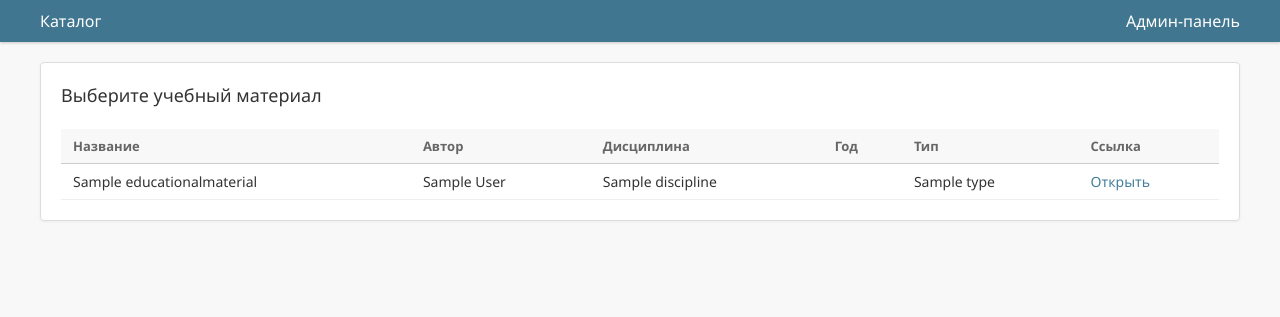
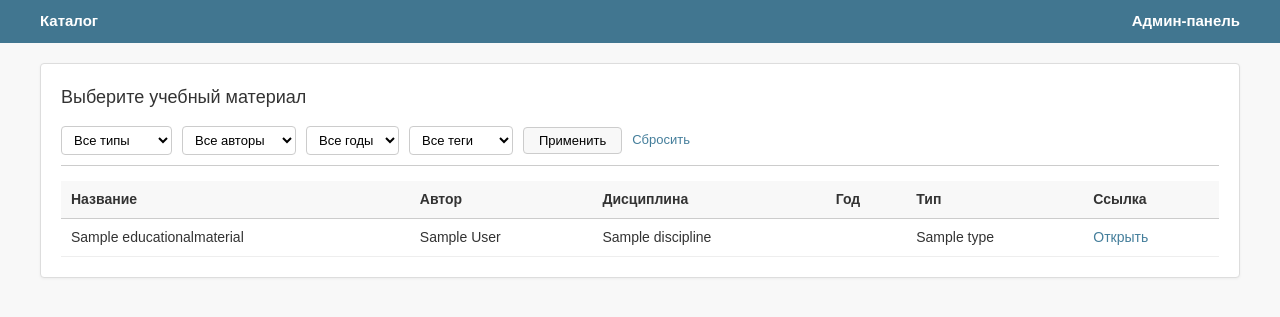
Before and after one commit to DomiVivi/Search-and-filtering-module, a Django app: page / in a window 1280 px wide. Shown: the top 317 px of the page. Run offline with Django 5.2, Linux system fonts and the light colour scheme; tables that the repository leaves empty hold one stand-in row (values such as "Sample post").

Commit message:
feat: реализован фасетный поиск и внесены корректировки в style.css (Closes #13)

```diff
--- a/src/catalog/views.py
+++ b/src/catalog/views.py
@@ -1,9 +1,30 @@
 from django.shortcuts import render
 
-from .models import EducationalMaterial
+from .models import EducationalMaterial, Author, Type, Year, Tag
 
 
 def material_list(request):
-    materials = EducationalMaterial.objects.all()
-    context = {"materials": materials}
+    materials = EducationalMaterial.objects.filter(is_active=True)
+
+    type_id = request.GET.get("type", "")
+    author_id = request.GET.get("author", "")
+    year_id = request.GET.get("year", "")
+    tag_id = request.GET.get("tag", "")
+
+    if type_id:
+        materials = materials.filter(type_id=type_id)
+    if author_id:
+        materials = materials.filter(author_id=author_id)
+    if year_id:
+        materials = materials.filter(year_id=year_id)
+    if tag_id:
+        materials = materials.filter(materialtag__tag_id=tag_id)
+
+    context = {
+        "materials": materials,
+        "types": Type.objects.all(),
+        "authors": Author.objects.all(),
+        "years": Year.objects.all(),
+        "tags": Tag.objects.all(),
+    }
     return render(request, "index.html", context)
--- a/src/static/css/style.css
+++ b/src/static/css/style.css
@@ -5,18 +5,17 @@
 }
 
 body {
-    font-family: "Segoe UI", "Roboto", "Helvetica Neue", Arial, sans-serif;
+    font-family: Arial, "Helvetica Neue", Helvetica, sans-serif;
     background-color: #f8f8f8;
     color: #333;
     font-size: 14px;
-    line-height: 1.4;
+    line-height: 1.5;
 }
 
 .navbar {
     background-color: #417690;
-    padding: 10px 40px;
-    color: #ffc;
-    box-shadow: 0 1px 3px rgba(0,0,0,0.2);
+    padding: 10px 20px;
+    color: #fff;
 }
 
 .nav-container {
@@ -30,12 +29,13 @@ body {
 .navbar a {
     color: #fff;
     text-decoration: none;
-    font-size: 16px;
-    font-weight: 500;
+    font-weight: bold;
+    font-size: 15px;
 }
 
 .navbar a:hover {
     color: #ffc;
+    text-decoration: none;
 }
 
 .container {
@@ -50,9 +50,9 @@ body {
 
 h2 {
     font-size: 18px;
-    font-weight: 400;
+    font-weight: normal;
     color: #333;
-    margin-bottom: 20px;
+    margin-bottom: 15px;
 }
 
 .table {
@@ -61,17 +61,20 @@ h2 {
 }
 
 .table th, .table td {
-    padding: 8px 12px;
-    text-align: left;
+    padding: 8px 10px;
     border-bottom: 1px solid #eee;
 }
 
 .table th {
     background-color: #f8f8f8;
     border-bottom: 1px solid #ccc;
-    color: #666;
-    font-size: 13px;
-    font-weight: 600;
+    font-weight: bold;
+    color: #333;
+    text-align: left;
+}
+
+.table td {
+    text-align: left;
 }
 
 .table tbody tr:nth-child(even) {
@@ -96,3 +99,47 @@ h2 {
     padding: 20px;
     color: #666;
 }
+
+/* Фасетный поиск */
+.filter-form {
+    display: flex;
+    flex-wrap: wrap;
+    gap: 10px;
+    margin-bottom: 15px;
+    padding-bottom: 10px;
+    border-bottom: 1px solid #ccc;
+    align-items: center;
+}
+
+.filter-form select {
+    padding: 5px 8px;
+    border: 1px solid #ccc;
+    border-radius: 4px;
+    font-size: 13px;
+    background-color: #fff;
+    font-family: inherit;
+}
+
+.filter-form button {
+    padding: 5px 15px;
+    background-color: #f8f8f8;
+    border: 1px solid #ccc;
+    border-radius: 4px;
+    cursor: pointer;
+    font-size: 13px;
+    font-family: inherit;
+}
+
+.filter-form button:hover {
+    background-color: #e0e0e0;
+}
+
+.filter-form .reset-link {
+    color: #447e9b;
+    text-decoration: none;
+    font-size: 13px;
+}
+
+.filter-form .reset-link:hover {
+    text-decoration: underline;
+}
--- a/src/templates/index.html
+++ b/src/templates/index.html
@@ -2,6 +2,39 @@
 
 {% block content %}
     <h2>Выберите учебный материал</h2>
+
+    <form method="get" class="filter-form">
+        <select name="type">
+            <option value="">Все типы</option>
+            {% for t in types %}
+                <option value="{{ t.id }}" {% if request.GET.type == t.id|stringformat:"s" %}selected{% endif %}>{{ t.name }}</option>
+            {% endfor %}
+        </select>
+
+        <select name="author">
+            <option value="">Все авторы</option>
+            {% for a in authors %}
+                <option value="{{ a.id }}" {% if request.GET.author == a.id|stringformat:"s" %}selected{% endif %}>{{ a.full_name }}</option>
+            {% endfor %}
+        </select>
+
+        <select name="year">
+            <option value="">Все годы</option>
+            {% for y in years %}
+                <option value="{{ y.id }}" {% if request.GET.year == y.id|stringformat:"s" %}selected{% endif %}>{{ y.year }}</option>
+            {% endfor %}
+        </select>
+
+        <select name="tag">
+            <option value="">Все теги</option>
+            {% for tag in tags %}
+                <option value="{{ tag.id }}" {% if request.GET.tag == tag.id|stringformat:"s" %}selected{% endif %}>{{ tag.name }}</option>
+            {% endfor %}
+        </select>
+
+        <button type="submit">Применить</button>
+        <a href="{% url 'material_list' %}" class="reset-link">Сбросить</a>
+    </form>
 
     <table class="table">
         <thead>
@@ -32,7 +65,7 @@
             </tr>
             {% empty %}
             <tr class="empty-row">
-                <td colspan="6">Материалы пока не добавлены.</td>
+                <td colspan="6">По выбранным фасетам ничего не найдено.</td>
             </tr>
             {% endfor %}
         </tbody>
```
